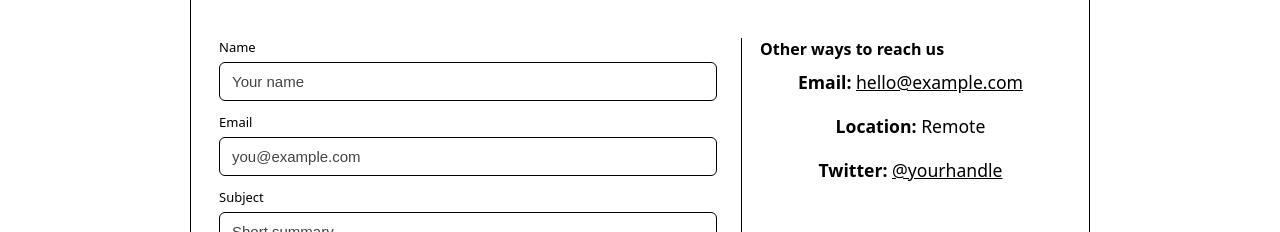
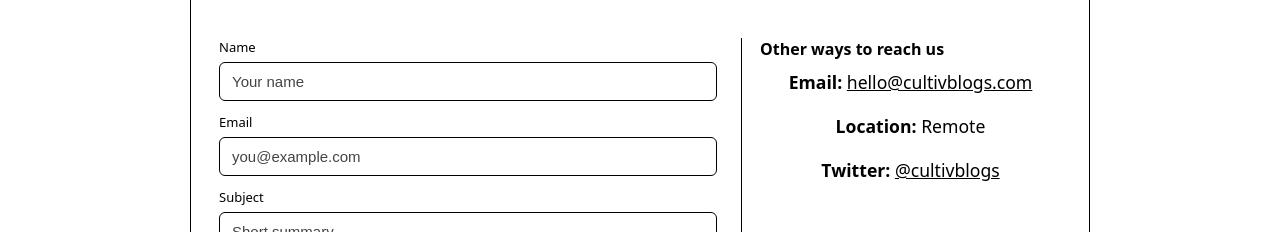
Before and after one commit to bel-konseh/Cultiv-Blog, a React (Vite) app in the folder blogspot-frontend/: page /contact in a window 1280 px wide. Shown: the part 381-613 px from the top of the page. Built offline with nearby package versions, Linux system fonts and the light colour scheme.

Commit message:
Update contact urls to reflect cultiv blog

```diff
--- a/blogspot-frontend/src/pages/Contact.jsx
+++ b/blogspot-frontend/src/pages/Contact.jsx
@@ -79,9 +79,9 @@ export default function Contact() {
         <aside className="contact-info" aria-label="contact information">
           <h2 className="info-title">Other ways to reach us</h2>
           <ul>
-            <li><strong>Email:</strong> <a href="mailto:hello@example.com">hello@example.com</a></li>
+            <li><strong>Email:</strong> <a href="mailto:hello@cultivblogs.com">hello@cultivblogs.com</a></li>
             <li><strong>Location:</strong> Remote</li>
-            <li><strong>Twitter:</strong> <a href="https://twitter.com/" rel="noopener noreferrer">@yourhandle</a></li>
+            <li><strong>Twitter:</strong> <a href="https://twitter.com/" rel="noopener noreferrer">@cultivblogs</a></li>
           </ul>
         </aside>
       </section>
```
